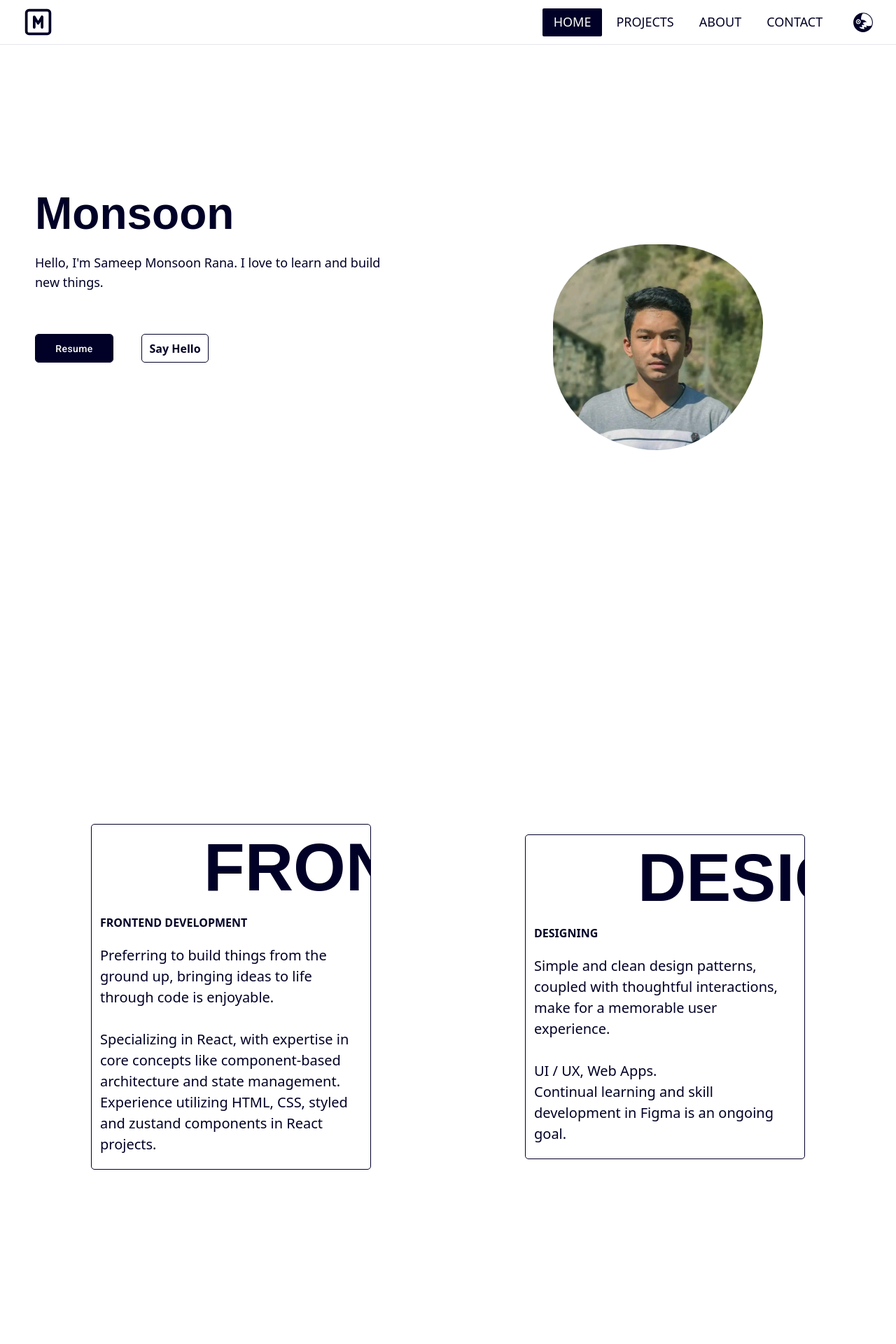
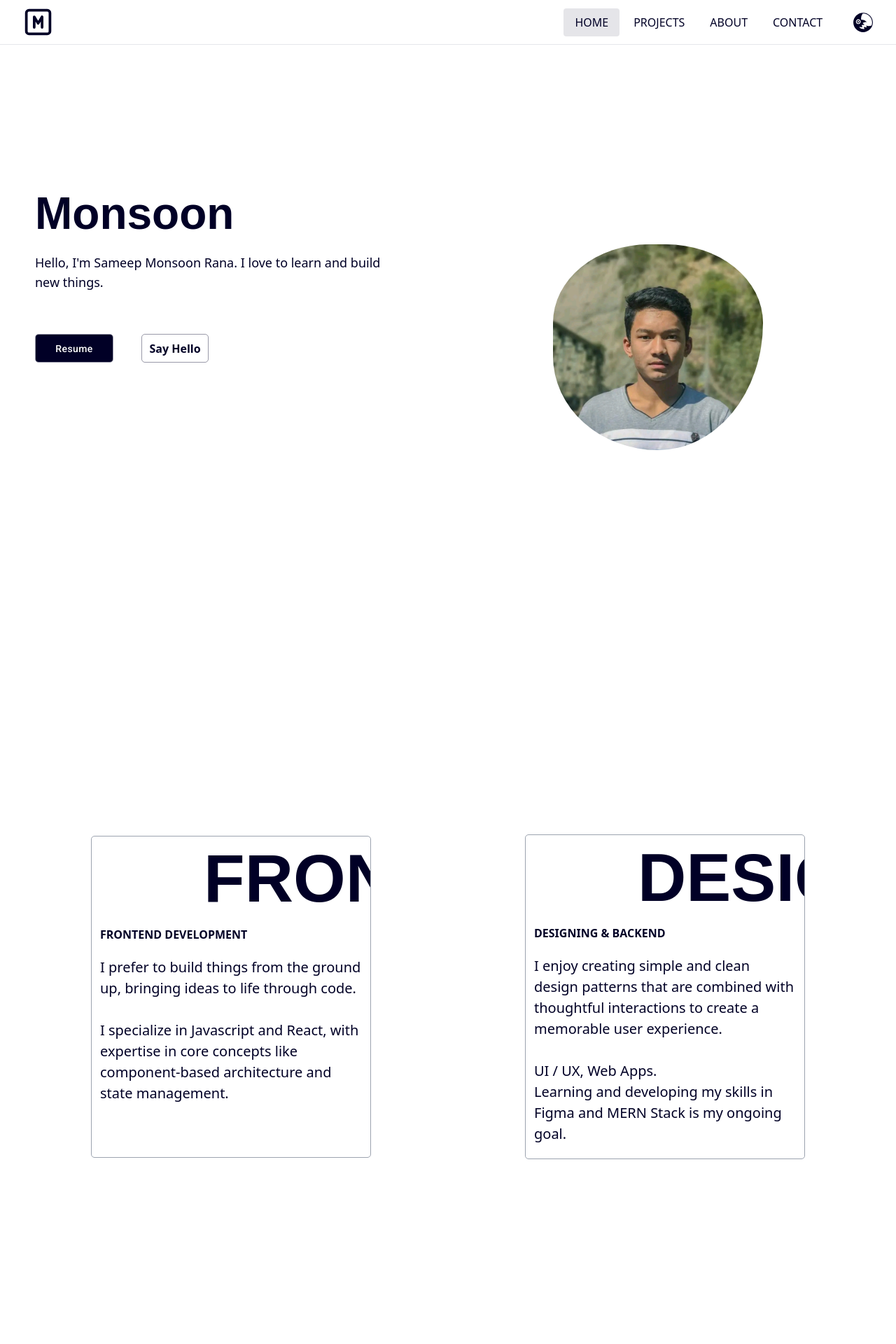
Before and after one commit to sameepmonsoon/portfolio, a React (Vite) app: page / in a window 1280 px wide. Shown: the top 1920 px of the page at 70% size. Built offline with nearby package versions, Linux system fonts and the light colour scheme; some icons are missing; the HTML template or start-up script is replaced by a standard one.

Commit message:
styles updated

```diff
--- a/src/Components/Card/Card.tsx
+++ b/src/Components/Card/Card.tsx
@@ -15,8 +15,8 @@ const Card = (props: CardTypes) => {
     <section
       className={
         otherSection
-          ? `bg-white dark:bg-deep-blue h-[30rem] w-[22rem] md:h-[35rem] md:w-[35rem] border-[1px] rounded-[5px] overflow-hidden border-deep-blue dark:border-white flex flex-col  relative cursor-pointer justify-start items-center`
-          : `bg-white dark:bg-deep-blue h-[25rem] w-[22rem] md:h-[15rem] md:w-[33rem] border-[1px] rounded-[5px] overflow-hidden border-deep-blue  dark:border-white flex flex-col md:flex-row relative cursor-pointer justify-start items-center `
+          ? `bg-white dark:bg-deep-blue h-[30rem] w-[22rem] md:h-[35rem] md:w-[35rem] border-[1px] rounded-[5px] overflow-hidden border-gray-100 dark:border-white/30 dark:hover:border-white/40 hover:border-gray-300 flex flex-col  relative cursor-pointer justify-start items-center`
+          : `bg-white dark:bg-deep-blue h-[25rem] w-[22rem] md:h-[15rem] md:w-[33rem] border-[1px] rounded-[5px] overflow-hidden border-gray-200  dark:border-white/30 dark:hover:border-white/40 hover:border-gray-300 flex flex-col md:flex-row relative cursor-pointer justify-start items-center `
       }
       onMouseOver={() => setMouseOver(true)}
       onMouseLeave={() => setMouseOver(false)}>
--- a/src/Components/Form/Form.tsx
+++ b/src/Components/Form/Form.tsx
@@ -93,7 +93,7 @@ const Form = () => {
         }}>
         <input
           maxLength={30}
-          className="h-[3rem] w-[20rem] md:w-[25rem]  tracking-wider rounded-[2px] text-deep-blue p-2 flex flex-row justify-center items-center capitalize border-[1px] border-deep-blue dark:border-0  focus:outline-none focus:ring-1 focus:ring-deep-blue focus:border-transparent"
+          className="h-[3rem] w-[20rem] md:w-[25rem]  tracking-wider rounded-[2px] text-deep-blue p-2 flex flex-row justify-center items-center capitalize border-[1px] border-deep-blue/50 dark:border-0  focus:outline-none focus:ring-1 focus:ring-deep-blue/80 focus:border-transparent"
           type="text"
           name="name"
           id="name"
@@ -126,7 +126,7 @@ const Form = () => {
         }}>
         <input
           maxLength={30}
-          className="h-[3rem] w-[20rem] md:w-[25rem] tracking-wider rounded-[2px] text-deep-blue p-2 flex flex-row justify-center items-center capitalize border-[1px] border-deep-blue dark:border-0  focus:outline-none focus:ring-1 focus:ring-deep-blue focus:border-transparent"
+          className="h-[3rem] w-[20rem] md:w-[25rem] tracking-wider rounded-[2px] text-deep-blue p-2 flex flex-row justify-center items-center capitalize border-[1px] border-deep-blue/50 dark:border-0  focus:outline-none focus:ring-1 focus:ring-deep-blue/80 focus:border-transparent"
           type="email"
           name="email"
           id="email"
@@ -157,7 +157,7 @@ const Form = () => {
           },
         }}>
         <textarea
-          className="h-[6rem] w-[20rem] md:w-[25rem] resize-none tracking-wider rounded-[2px] text-deep-blue p-2 flex flex-row justify-center items-center capitalize border-[1px] border-deep-blue dark:border-0  focus:outline-none focus:ring-1 focus:ring-deep-bluefocus:border-transparent"
+          className="h-[6rem] w-[20rem] md:w-[25rem] resize-none tracking-wider rounded-[2px] text-deep-blue p-2 flex flex-row justify-center items-center capitalize border-[1px] border-deep-blue/50 dark:border-0  focus:outline-none focus:ring-1 focus:ring-deep-blue/80 focus:border-transparent"
           name="message"
           id="message"
           cols={30}
--- a/src/Components/HoverCard/HoverCard.tsx
+++ b/src/Components/HoverCard/HoverCard.tsx
@@ -20,8 +20,8 @@ const HoverCard = (props: HoveCard) => {
     <div
       className={
         otherSection
-          ? ` md:min-h-[28.8rem] md:w-[25rem] md:h-auto lg:h-auto lg:min-h-[33.8rem] lg:min-w-[35rem] min-h-[19rem] h-auto w-[22rem] rounded-[5px]  bg-white dark:bg-deep-blue overflow-hidden cursor-pointer border-[1px] border-deep-blue dark:border-white `
-          : ` md:min-h-[16rem] md:min_w-[15rem] lg:w-20rem lg:w-[20rem] lg:min-h-[20rem] md:h-auto min-h-[19rem] h-auto w-[17rem] rounded-[5px]  bg-white dark:bg-deep-blue    overflow-hidden cursor-pointer border-[1px] border-deep-blue dark:border-white`
+          ? ` md:min-h-[28.8rem] md:w-[25rem] md:h-auto lg:h-auto lg:min-h-[33.8rem] lg:min-w-[35rem] min-h-[19rem] h-auto w-[22rem] rounded-[5px]  bg-white dark:bg-deep-blue overflow-hidden cursor-pointer border-[1px] border-gray-400 dark:border-white/20 `
+          : ` md:min-h-[16rem] md:min_w-[15rem] lg:w-20rem lg:w-[20rem] lg:min-h-[20rem] md:h-auto min-h-[19rem] h-auto w-[17rem] rounded-[5px]  bg-white dark:bg-deep-blue    overflow-hidden cursor-pointer border-[1px] border-gray-400 dark:border-white/20`
       }
       onMouseOver={() => {
         setHover(true);
--- a/src/Page Component/About/About.tsx
+++ b/src/Page Component/About/About.tsx
@@ -28,16 +28,14 @@ const About = () => {
           progressBar={
             <p>
               <span>
-                Preferring to build things from the ground up, bringing ideas to
-                life through code is enjoyable.
+                I prefer to build things from the ground up, bringing ideas to
+                life through code.
               </span>
               <br />
               <br />
               <span>
-                Specializing in React, with expertise in core concepts like
-                component-based architecture and state management. Experience
-                utilizing HTML, CSS, styled and zustand components in React
-                projects.
+                I specialize in Javascript and React, with expertise in core
+                concepts like component-based architecture and state management.
               </span>
             </p>
           }
@@ -60,20 +58,21 @@ const About = () => {
         }}>
         <HoverCard
           otherSection={true}
-          hoverTransitionTitle="Designing"
-          subTitle="Designing"
+          hoverTransitionTitle="Designing & backend"
+          subTitle="Designing & backend"
           progressBar={
             <p>
               <span>
-                Simple and clean design patterns, coupled with thoughtful
-                interactions, make for a memorable user experience.
+                I enjoy creating simple and clean design patterns that are
+                combined with thoughtful interactions to create a memorable user
+                experience.
               </span>
               <br />
               <br />
               <span>
                 UI / UX, Web Apps.
-                <br /> Continual learning and skill development in Figma is an
-                ongoing goal.
+                <br /> Learning and developing my skills in Figma and MERN Stack
+                is my ongoing goal.
               </span>
             </p>
           }
--- a/src/Page Component/Hero/Hero.tsx
+++ b/src/Page Component/Hero/Hero.tsx
@@ -67,12 +67,12 @@ const Hero = (props: {
               x: 10,
             },
           }}>
-          <span className="flex flex-row transition duration-500 justify-center overflow-hidden flex-nowrap items-center min-h-[2.3rem] text-[1rem] font-semibold max-h-[2.6rem] w-auto max-w-[7rem] min-w-[6rem] px-1 rounded-[5px]  hover:bg-deep-blue hover:text-white hover:border-[1px] hover:border-white text-deep-blue dark:text-white dark:hover:text-deep-blue border-[1px] border-deep-blue dark:border-white dark:hover:bg-white">
+          <span className="flex flex-row transition duration-500 justify-center overflow-hidden flex-nowrap items-center min-h-[2.3rem] text-[1rem] font-semibold max-h-[2.6rem] w-auto max-w-[7rem] min-w-[6rem] px-1 rounded-[5px]  hover:bg-deep-blue hover:text-white hover:border-[1px] hover:border-white text-deep-blue dark:text-white dark:hover:text-deep-blue border-[1px] border-deep-blue/40 dark:border-white/40 dark:hover:bg-white">
             {resumeButton}
           </span>
           <Link
             to={`/${optionalButtonPath}`}
-            className="flex flex-row transition duration-500 justify-center overflow-hidden flex-nowrap items-center min-h-[2.3rem] text-[1rem] font-semibold max-h-[2.6rem] w-auto max-w-[7rem] min-w-[6rem] px-1 rounded-[5px]  hover:bg-deep-blue hover:text-white hover:border-[1px] hover:border-white text-deep-blue dark:text-white dark:hover:text-deep-blue border-[1px] border-deep-blue dark:border-white dark:hover:bg-white">
+            className="flex flex-row transition duration-500 justify-center overflow-hidden flex-nowrap items-center min-h-[2.3rem] text-[1rem] font-semibold max-h-[2.6rem] w-auto max-w-[7rem] min-w-[6rem] px-1 rounded-[5px]  hover:bg-deep-blue hover:text-white hover:border-[1px] hover:border-white text-deep-blue dark:text-white dark:hover:text-deep-blue border-[1px] border-deep-blue/40 dark:border-white/40 dark:hover:bg-white">
             {optionalButton}
           </Link>
         </motion.div>
@@ -101,7 +101,9 @@ const Hero = (props: {
                     size={35}
                   />
                 </Link>
-                <Link to="https://www.LinkedIn.com">
+                <Link
+                  to="https://www.linkedin.com/in/monsoon-rana-92040a206/"
+                  target="_blank">
                   <GrLinkedinOption size={32} />
                 </Link>
                 {/* <Link to="https://www.facebook.com">
@@ -110,7 +112,7 @@ const Hero = (props: {
                 <Link to="https://www.LinkedIn.com">
                   <AiOutlineInstagram size={35} />
                 </Link> */}
-                <Link to="https://www.LinkedIn.com">
+                <Link to="https://twitter.com/Monsoon_rana" target="_blank">
                   <ImTwitter size={32} />
                 </Link>
               </>
--- a/src/Page Component/Home/Navbar/Navbar.tsx
+++ b/src/Page Component/Home/Navbar/Navbar.tsx
@@ -17,18 +17,19 @@ const Navbar = (props: NavLinks) => {
   return (
     <div className="fixed z-[10] border-b-[1px] bg-b-[0px 1px 2px fixed rgba(0, 0, 0, 0.1)] h-[64px] w-[100vw] overflow-hidden flex font-bold flex-row px-[2rem] items-center justify-center bg-white ">
       <Logo />
-      <div className=" flex h-[100%] flex-row flex-1 justify-end items-center gap-5 text-[18px] text-deep-blue font-[400] font-sans">
+      <div className=" flex h-[100%] flex-row flex-1 justify-end items-center gap-5 text-[16px] text-deep-blue font-[400] font-sans">
         <div className="hidden relative uppercase md:flex  justify-center items-center gap-1">
           {LinkName.map((name, index) => (
             <Link
               key={index}
               to={name.link}
               className={`px-4
-               hover:bg-deep-blue  hover:text-white h-10 flex justify-center items-center rounded-[2px] ${
-                 // If the name.link has an extra whitespace, it won't retain the selected link. -- bg-color
+              hover:bg-deep-blue/10  hover:text-deep-blue h-10 flex justify-center items-center rounded-[4px] ${
+                // If the name.link has an extra whitespace, it won't retain the selected link. -- bg-color
 
-                 location.pathname == name.link && "bg-deep-blue text-white"
-               }`}
+                location.pathname == name.link &&
+                "bg-deep-blue/10  text-deep-blue"
+              }`}
               onClick={() => {
                 window.scrollTo({
                   top: 0,
@@ -60,7 +61,13 @@ const Navbar = (props: NavLinks) => {
             to={name.link}
             className={`pt-[0px] max-w-[150px] w-[100px] h-[2rem] flex flex-row justify-start items-center border-b-[rgba(255,255,255,0.9)] text-[17px]  pl-1 hover:bg-dark-grey/20 rounded-[1px] ${
               location.pathname == name.link && "bg-dark-grey/20"
-            }`}>
+            }`}
+            onClick={() => {
+              window.scrollTo({
+                top: 0,
+                behavior: "smooth",
+              });
+            }}>
             {name.label}
           </Link>
         ))}
--- a/src/Pages/Home.tsx
+++ b/src/Pages/Home.tsx
@@ -4,9 +4,10 @@ import About from "../Page Component/About/About";
 import HomeLayout from "../Layout/HomeLayout";
 import Skills from "../Page Component/SkillsPage/SkillsPage";
 // add your cv file here
-import resume from "../assets/monsoon_cv.pdf";
+// import resume from "../assets/monsoon_cv.pdf";
 import SpecialButton from "../Components/SpecialButton/SpecialButton";
-import { IoMdDownload } from "react-icons/io";
+
+import { HiOutlineClipboardDocumentList } from "react-icons/hi2";
 
 const Home = () => {
   return (
@@ -16,10 +17,13 @@ const Home = () => {
           <Hero
             userImage={image}
             resumeButton={
-              <a href={resume} download={resume}>
+              // <a href={resume} download={resume}>
+              <a
+                href="https://drive.google.com/file/d/19gIQ1Lu0I-vMNzxQiR562GoheJa7395C/view?usp=sharing"
+                target="_blank">
                 <SpecialButton
                   itemOne={"Resume"}
-                  itemTwo={<IoMdDownload size={25} />}
+                  itemTwo={<HiOutlineClipboardDocumentList size={25} />}
                 />
               </a>
             }
--- a/src/Pages/Projects.tsx
+++ b/src/Pages/Projects.tsx
@@ -66,7 +66,7 @@ const Projects = () => {
                 initial="hidden"
                 whileInView="visible"
                 viewport={{ once: true, amount: 0.5 }}
-                transition={{ delay: 0.6, duration: 0.5 }}
+                transition={{ delay: 0.2, duration: 0.5 }}
                 variants={{
                   hidden: {
                     opacity: 0,
@@ -114,8 +114,8 @@ const Projects = () => {
               <motion.div
                 initial="hidden"
                 whileInView="visible"
-                viewport={{ once: true, amount: 0.3}}
-                transition={{ delay: 0.6, duration: 0.5 }}
+                viewport={{ once: true, amount: 0.3 }}
+                transition={{ delay: 0.3, duration: 0.5 }}
                 variants={{
                   hidden: {
                     opacity: 0,
```
Also changed, not shown: src/Page Component/Home/Footer/Footer.tsx (+4 -4 lines), src/Pages/About.tsx (+5 -5 lines), src/Pages/TestCode.txt (deleted), src/assets/rocket.gif (added), src/assets/super-hero.png (added).
